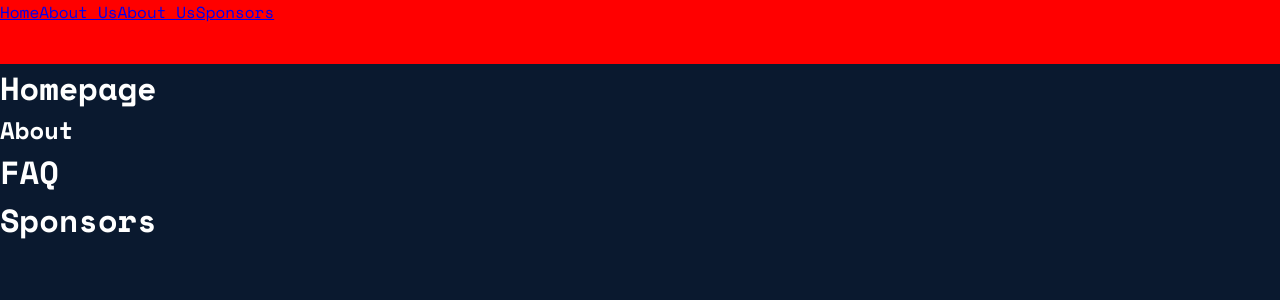
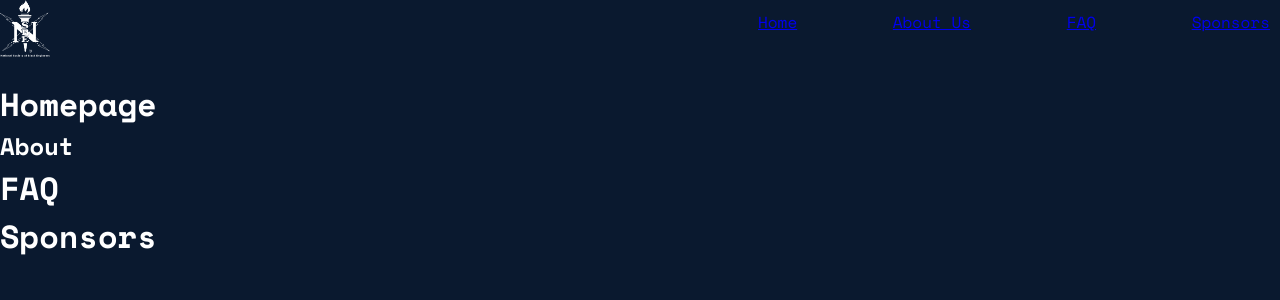
Before and after one commit to rtutz/NSBE-website, a React (Vite) app: page / in a window 1280 px wide. Shown: the top 300 px of the page. Built offline with nearby package versions, Linux system fonts and the light colour scheme.

Commit message:
working on navbar

```diff
--- a/src/App.css
+++ b/src/App.css
@@ -10,9 +10,23 @@ body {
 }
 
 .navbar {
-  background-color: red;
   width: 100%;
-  height: 4rem;
+  height: 5rem;
+  display: flex;
+  justify-content: space-between;
+}
+
+.logo {
+  display: inline;
+  height: 100%;
+}
+
+
+.optionsNavigation {
+  width: 40%;
+  display: flex;
+  justify-content: space-between;
+  padding: 10px; /* Adjust the value as needed */
 }
 
 /* #root {
--- a/src/App.jsx
+++ b/src/App.jsx
@@ -5,15 +5,18 @@ import NavBar from './components/NavBar';
 import About from './components/About';
 import Faq from './components/Faq';
 import Sponsors from './components/Sponsors';
+import { BrowserRouter as Router} from 'react-router-dom'
 
 function App() {
   return (
     <>
-      <NavBar/>
-      <Homepage/>
-      <About/>
-      <Faq/>
-      <Sponsors/>
+      <Router>
+        <NavBar/>
+        <Homepage/>
+        <About/>
+        <Faq/>
+        <Sponsors/>
+      </Router>
     </>
   )
 }
--- a/src/components/NavBar.jsx
+++ b/src/components/NavBar.jsx
@@ -1,10 +1,13 @@
-import { BrowserRouter as Router} from 'react-router-dom'
 import { HashLink as Link } from 'react-router-hash-link'
+import logo from '../assets/NSBE-logo-white.png'
 
 function NavBar() {
     return (
     <div className="navbar">
-      <Router>
+      <div  className='logo'>
+        <img src={logo} alt="" width="50" className='logo-img'/>
+      </div>
+      <div className='optionsNavigation'>
         <Link to="#homepage">
           Home
         </Link>
@@ -12,13 +15,12 @@ function NavBar() {
           About Us
         </Link>
         <Link to="#faq">
-          About Us
+          FAQ
         </Link>
         <Link to="#sponsors">
           Sponsors
         </Link>
-
-    </Router>
+      </div>
     </div>
     )
 }
```
Also changed, not shown: src/assets/NSBE-logo-coloured.png (added), src/assets/NSBE-logo-white.png (added).
